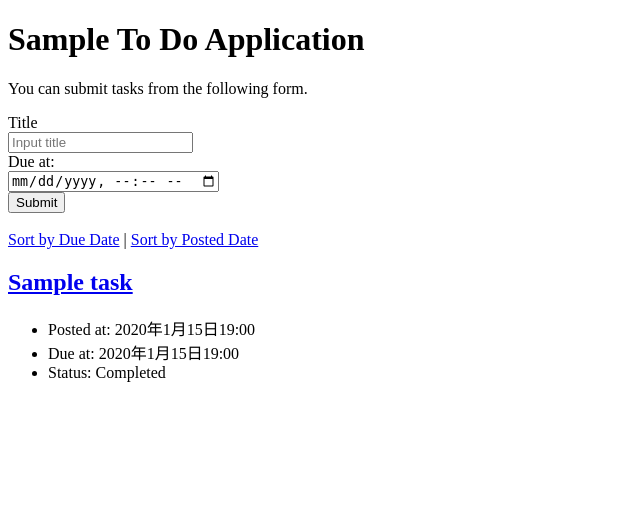
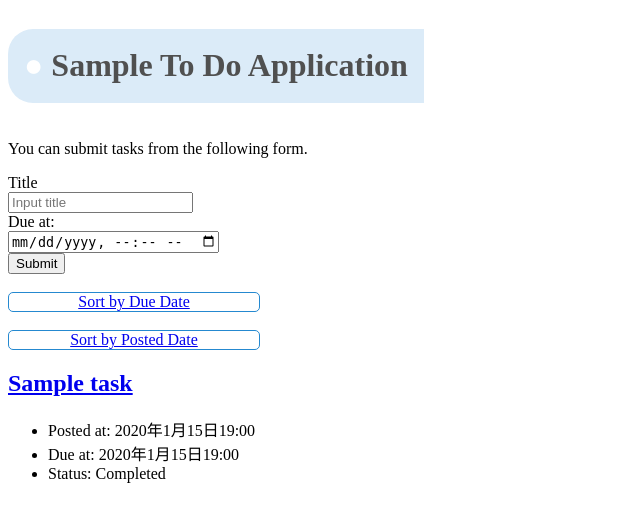
Before and after one commit to 1f10220038/django-test-exercise, a Django app: page / in a window 1280 px wide. Shown: the top 522 px of the page, without its empty margins (0-640 px from the left). Run offline with Django 4.2, Linux system fonts and the light colour scheme; tables that the repository leaves empty hold one stand-in row (values such as "Sample post").

Commit message:
cssの追加

```diff
--- /dev/null
+++ b/todo/static/css/styles.css
@@ -0,0 +1,26 @@
+h1 {
+    color: #505050;/*文字色*/
+    padding: 0.5em;/*文字周りの余白*/
+    display: inline-block;/*おまじない*/
+    line-height: 1.3;/*行高*/
+    background: #dbebf8;/*背景色*/
+    vertical-align: middle;
+    border-radius: 25px 0px 0px 25px;/*左側の角を丸く*/
+  }
+
+  h1:before {
+    content: '●';
+    color: white;
+    margin-right: 8px;
+  }
+
+  .button{
+    display: flex;
+    justify-content: center;
+    align-items: center;
+    width: 250px;
+    border: 1px solid #2589d0;
+    border-radius: 5px;
+    background-color: #fff;
+    font-size: 1em;
+  }
--- a/todo/templates/todo/index.html
+++ b/todo/templates/todo/index.html
@@ -6,6 +6,7 @@
     <title>To Do Application</title>
     <meta charset="UTF-8">
     <meta name="author" content="INIAD">
+    <link rel="stylesheet" type="text/css" href="{% static 'css/styles.css' %}">
   </head>
 
   <body>
@@ -28,8 +29,9 @@
     <br>
 
     <div>
-      <a href="{% url 'index' %}?order=due">Sort by Due Date</a> |
-      <a href="{% url 'index' %}?order=post">Sort by Posted Date</a>
+      <a class="button" href="{% url 'index' %}?order=due">Sort by Due Date</a>
+      <br>
+      <a class="button" href="{% url 'index' %}?order=post">Sort by Posted Date</a>
     </div>
 
     {% for task in tasks %}
```
